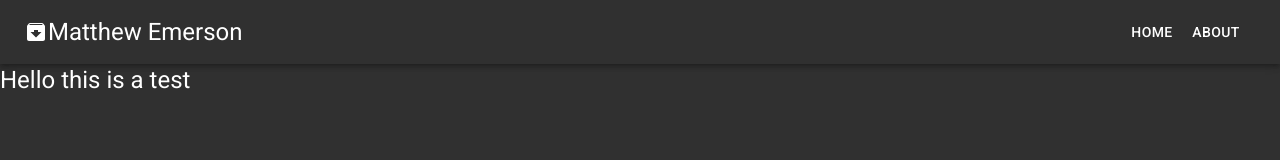
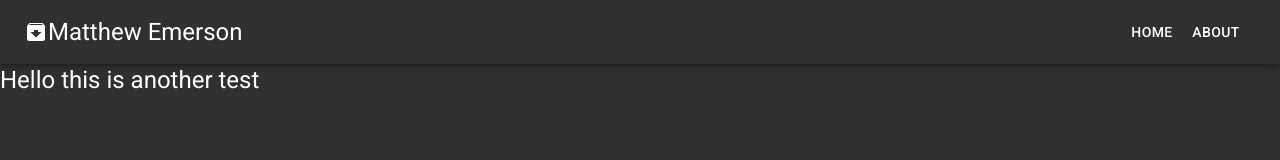
Before and after one commit to emersonmde/memerson, a React (Create React App) app: page / in a window 1280 px wide. Shown: the top 160 px of the page. Built offline with nearby package versions, Linux system fonts and the light colour scheme.

Commit message:
Pipeline build test

```diff
--- a/buildspec.yml
+++ b/buildspec.yml
@@ -3,13 +3,10 @@ version: 0.2
 phases:
   install:
     commands:
-      - echo Installing npm packages
       - npm ci
   build:
     commands:
-      - echo Building react app
       - npm run build
-      - echo Built react app on `date`
 artifacts:
   base-directory: ./build
   files:
--- a/src/containers/Home.tsx
+++ b/src/containers/Home.tsx
@@ -3,7 +3,7 @@ import { Typography } from "@material-ui/core";
 export default function Home() {
     return (
       <Typography variant="h5">
-        Hello this is a test
+        Hello this is another test
       </Typography>
     )
 }
```
